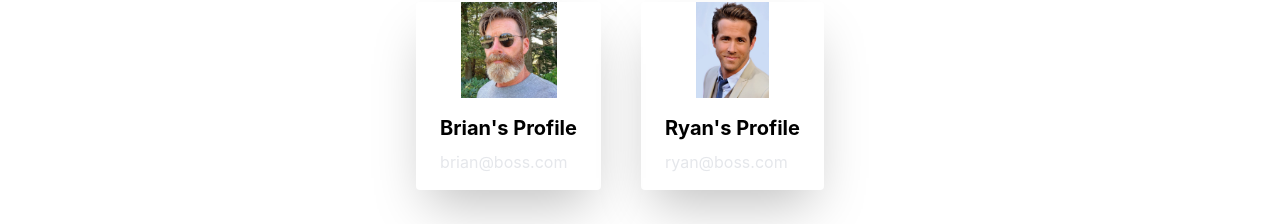
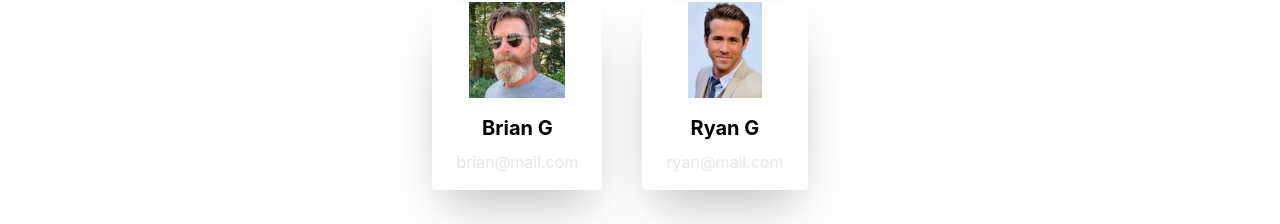
Before and after one commit to brian-gee/blue-water-pools, a Next.js app: page /team in a window 1280 px wide. Shown: the part 126-350 px from the top of the page. Built offline with nearby package versions, Linux system fonts and the light colour scheme; no server answers.

Commit message:
updating team values

```diff
--- a/pages/team.tsx
+++ b/pages/team.tsx
@@ -5,9 +5,9 @@ import brian from '../public/brian-40.jpg';
 import ryan from '../public/ryan-r.jpg';
 
 export default function Home() {
-	const [bosses] = useState([
-		{ name: 'Brian', email: 'brian@boss.com', pic: brian },
-		{ name: 'Ryan', email: 'ryan@boss.com', pic: ryan },
+	const [team] = useState([
+		{ first_name: 'Brian', last_name: 'G', email: 'brian@mail.com', pic: brian },
+		{ first_name: 'Ryan', last_name: 'G', email: 'ryan@mail.com', pic: ryan },
 	]);
 
 	return (
@@ -20,7 +20,7 @@ export default function Home() {
 
 			<main className="px-10 min-h-screen">
 				<div className="flex justify-center pt-16">
-					{bosses.map((boss, i) => (
+					{team.map((teamMember, i) => (
 						<div
 							key={i}
 							className="max-w-md overflow-hidden rounded shadow-2xl mr-10"
@@ -28,7 +28,7 @@ export default function Home() {
 							<div className="flex justify-center">
 								<Image
 									className="h-24 w-24 object-contain"
-									src={boss.pic}
+									src={teamMember.pic}
 									alt="users profile image"
 									width={100}
 									height={100}
@@ -36,9 +36,9 @@ export default function Home() {
 							</div>
 							<div className="px-6 py-4">
 								<div className="flex justify-center font-bold text-xl mb-2">
-									{boss.name}&apos;s Profile
+									{teamMember.first_name + " " + teamMember.last_name}
 								</div>
-								<p className="text-gray-200 text-base">{boss.email}</p>
+								<p className="text-gray-200 text-base">{teamMember.email}</p>
 							</div>
 						</div>
 					))}
```
